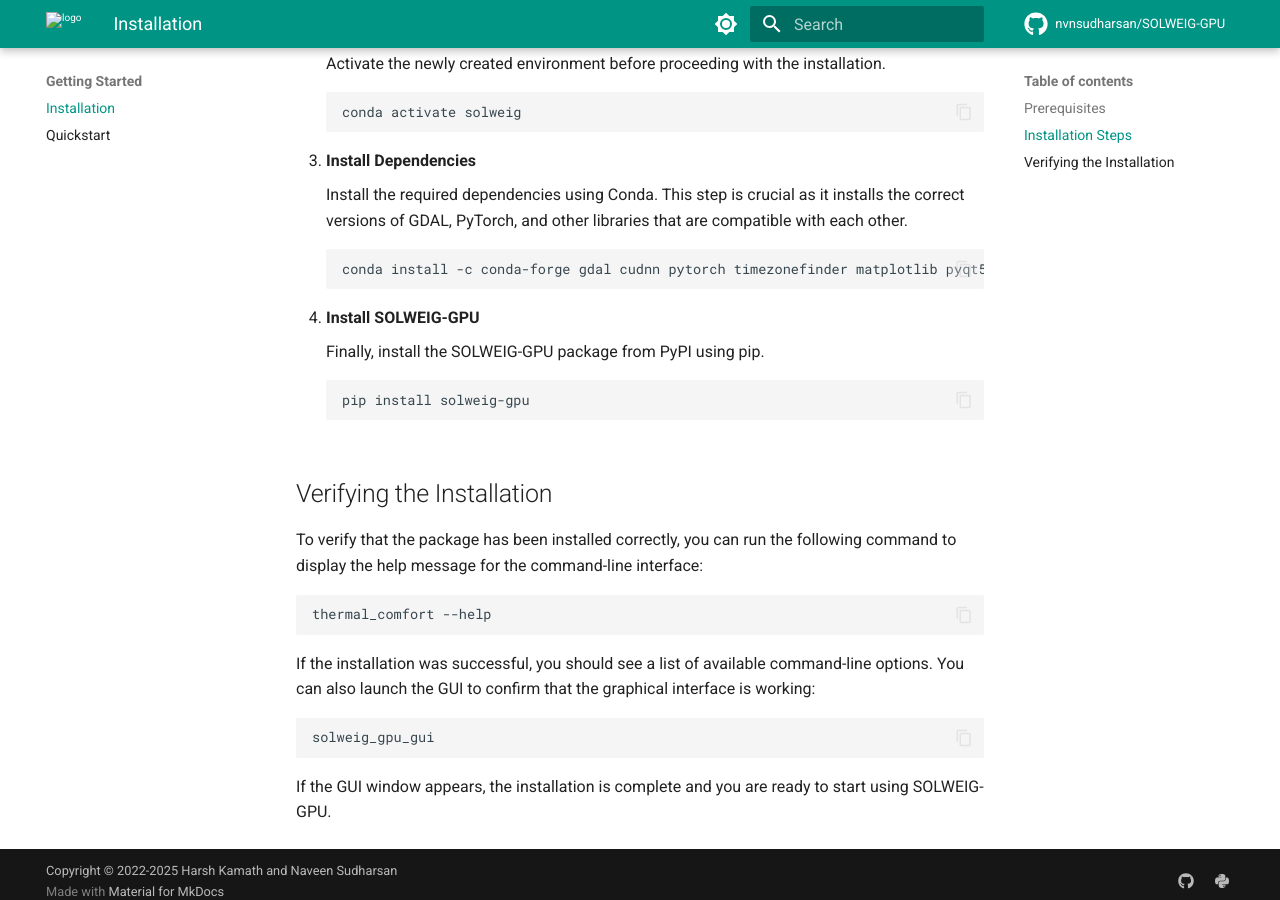
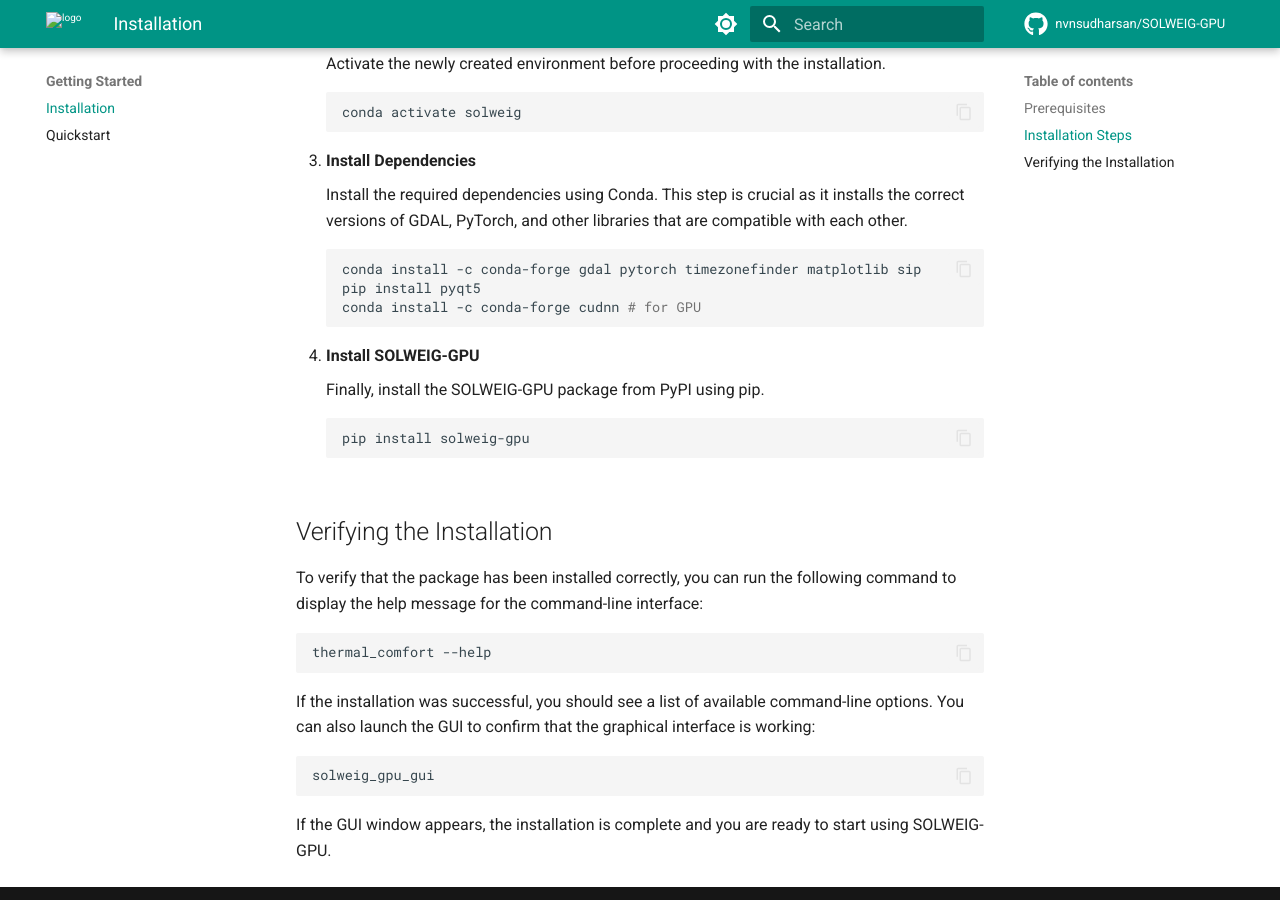
Before and after one commit to nvnsudharsan/SOLWEIG-GPU, an MkDocs documentation site: the page built from docs/installation.md, in a window 1280 px wide and 900 px high, scrolled down 778 px. Built offline with MkDocs 1.6.1 and Material for MkDocs 9.7.7, drawn with Linux system fonts in a browser that asks for light colours; comment, search, counter and statistics services are not loaded; the version menu is left out.

Commit message:
Update installation.md

````diff
--- a/docs/installation.md
+++ b/docs/installation.md
@@ -31,7 +31,9 @@ This guide provides instructions for installing SOLWEIG-GPU and its dependencies
     Install the required dependencies using Conda. This step is crucial as it installs the correct versions of GDAL, PyTorch, and other libraries that are compatible with each other.
 
     ```bash
-    conda install -c conda-forge gdal cudnn pytorch timezonefinder matplotlib pyqt5 sip
+    conda install -c conda-forge gdal pytorch timezonefinder matplotlib sip
+    pip install pyqt5
+    conda install -c conda-forge cudnn # for GPU
     ```
 
 4.  **Install SOLWEIG-GPU**
````
